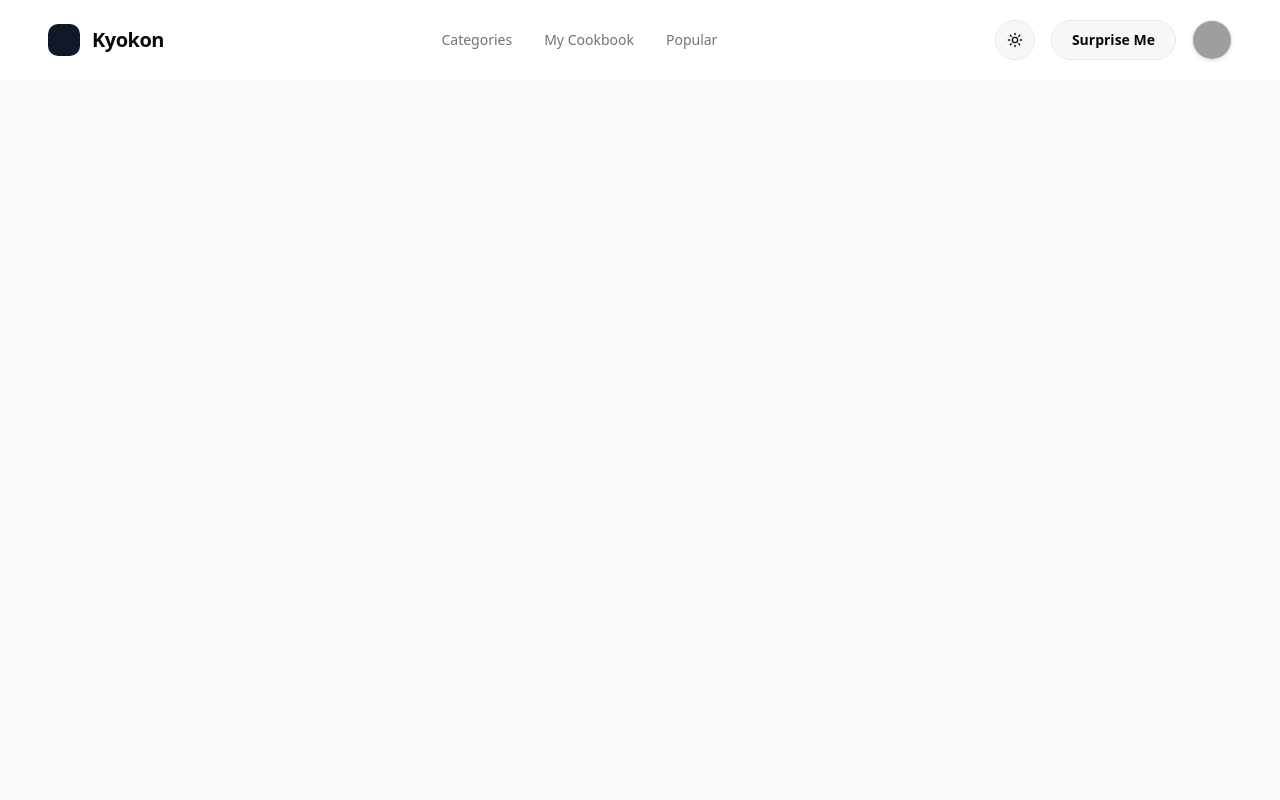
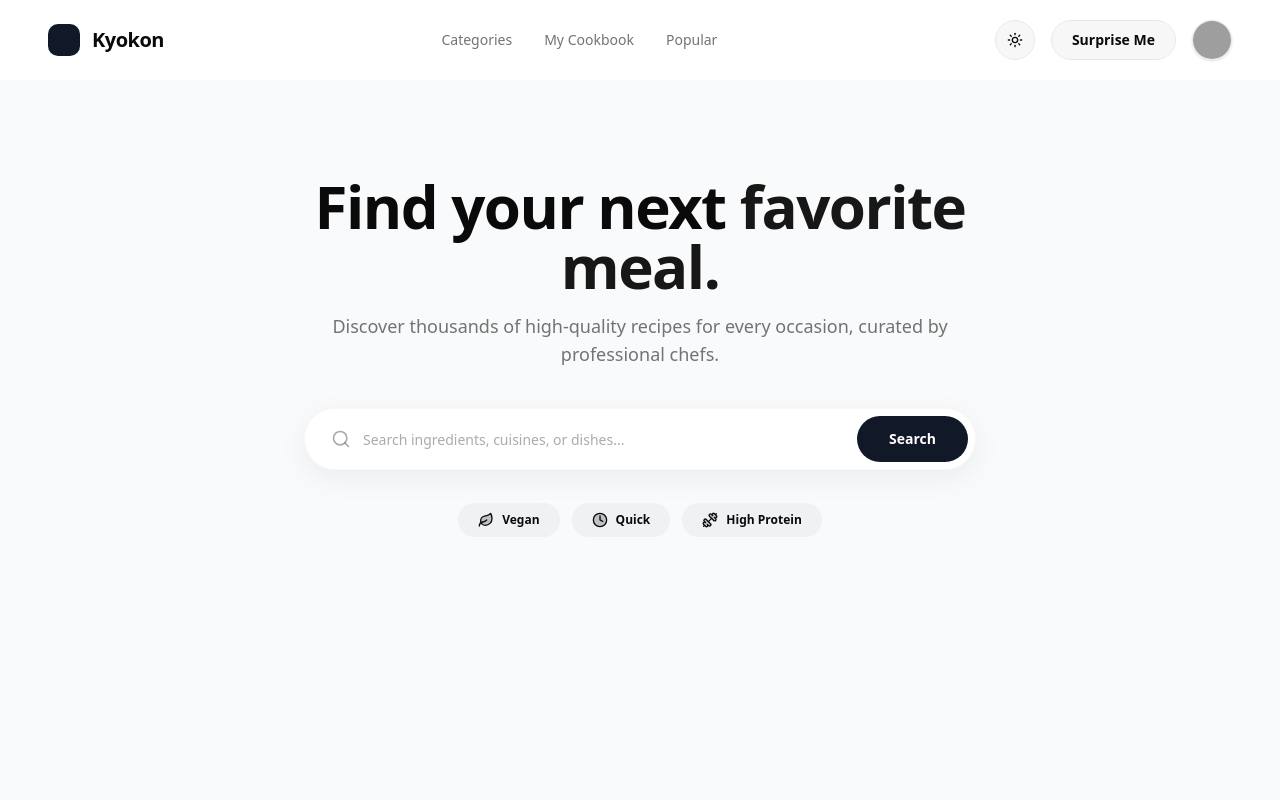
Before and after one commit to haoching918/Kyokon, a Next.js app: page / in a window 1280 px wide. Shown: the top 800 px of the page. Built offline with nearby package versions, Linux system fonts and the light colour scheme; grey boxes are pictures that could not be loaded.

Commit message:
feat: add hero section in home page

```diff
--- a/app/page.tsx
+++ b/app/page.tsx
@@ -1,3 +1,9 @@
+import { HeroSection } from "@/components/home/hero/hero-section";
+
 export default function Home() {
-  return <main className="min-h-screen bg-gray-50"></main>;
+  return (
+    <main className="min-h-screen bg-gray-50 w-full flex flex-col">
+      <HeroSection />
+    </main>
+  );
 }
--- /dev/null
+++ b/components/home/hero/hero-filters.tsx
@@ -0,0 +1,30 @@
+import { Button } from "@/components/ui/button";
+import { Leaf, Clock, Dumbbell } from "lucide-react";
+
+export function HeroFilters() {
+  return (
+    <div className="mt-8 flex flex-wrap justify-center gap-2.5 px-4">
+      <Button
+        variant="outline"
+        size="sm"
+        className="rounded-full gap-2 px-5 h-9 bg-gray-200/50 hover:bg-gray-200/80 border-transparent text-xs font-bold text-foreground"
+      >
+        <Leaf className="h-3.5 w-3.5 fill-foreground/20" /> Vegan
+      </Button>
+      <Button
+        variant="outline"
+        size="sm"
+        className="rounded-full gap-2 px-5 h-9 bg-gray-200/50 hover:bg-gray-200/80 border-transparent text-xs font-bold text-foreground"
+      >
+        <Clock className="h-3.5 w-3.5 fill-foreground/20" /> Quick
+      </Button>
+      <Button
+        variant="outline"
+        size="sm"
+        className="rounded-full gap-2 px-5 h-9 bg-gray-200/50 hover:bg-gray-200/80 border-transparent text-xs font-bold text-foreground"
+      >
+        <Dumbbell className="h-3.5 w-3.5 fill-foreground/20" /> High Protein
+      </Button>
+    </div>
+  );
+}
--- /dev/null
+++ b/components/home/hero/hero-search-bar.tsx
@@ -0,0 +1,21 @@
+import { Button } from "@/components/ui/button";
+import { Input } from "@/components/ui/input";
+import { Search } from "lucide-react";
+
+export function HeroSearchBar() {
+  return (
+    <div className="relative mx-auto flex w-full max-w-2xl items-center overflow-hidden bg-white dark:bg-slate-900 shadow-[0_8px_30px_rgb(0,0,0,0.06)] rounded-full border border-gray-100/50 p-1.5 focus-within:ring-2 focus-within:ring-slate-900/10 focus-within:border-slate-300 transition-all">
+      <div className="flex items-center justify-center pl-5 pr-2 text-muted-foreground/60 shrink-0">
+        <Search className="h-5 w-5" />
+      </div>
+      <Input
+        type="text"
+        placeholder="Search ingredients, cuisines, or dishes..."
+        className="flex-1 border-0 shadow-none focus-visible:ring-0 text-base h-12 bg-transparent rounded-full px-1 placeholder:text-muted-foreground/60 w-full truncate"
+      />
+      <Button className="rounded-full px-8 h-12 text-sm font-semibold transition-transform active:scale-95 bg-[#111827] hover:bg-[#1f2937] text-white shrink-0 ml-1">
+        Search
+      </Button>
+    </div>
+  );
+}
--- /dev/null
+++ b/components/home/hero/hero-section.tsx
@@ -0,0 +1,15 @@
+import { HeroTitle } from "./hero-title";
+import { HeroSearchBar } from "./hero-search-bar";
+import { HeroFilters } from "./hero-filters";
+
+export const HeroSection = () => {
+  return (
+    <section className="relative flex min-h-[450px] items-center justify-center px-4 py-16 md:py-24 bg-gray-50 overflow-hidden">
+      <div className="relative z-10 w-full max-w-3xl text-center flex flex-col items-center">
+        <HeroTitle />
+        <HeroSearchBar />
+        <HeroFilters />
+      </div>
+    </section>
+  );
+};
--- /dev/null
+++ b/components/home/hero/hero-title.tsx
@@ -0,0 +1,13 @@
+export function HeroTitle() {
+  return (
+    <>
+      <h2 className="mb-4 text-4xl font-black tracking-tight text-foreground md:text-6xl">
+        Find your next <span className="text-primary">favorite meal.</span>
+      </h2>
+      <p className="mb-10 text-lg text-muted-foreground font-medium max-w-2xl px-4">
+        Discover thousands of high-quality recipes for every occasion, curated
+        by professional chefs.
+      </p>
+    </>
+  );
+}
```
